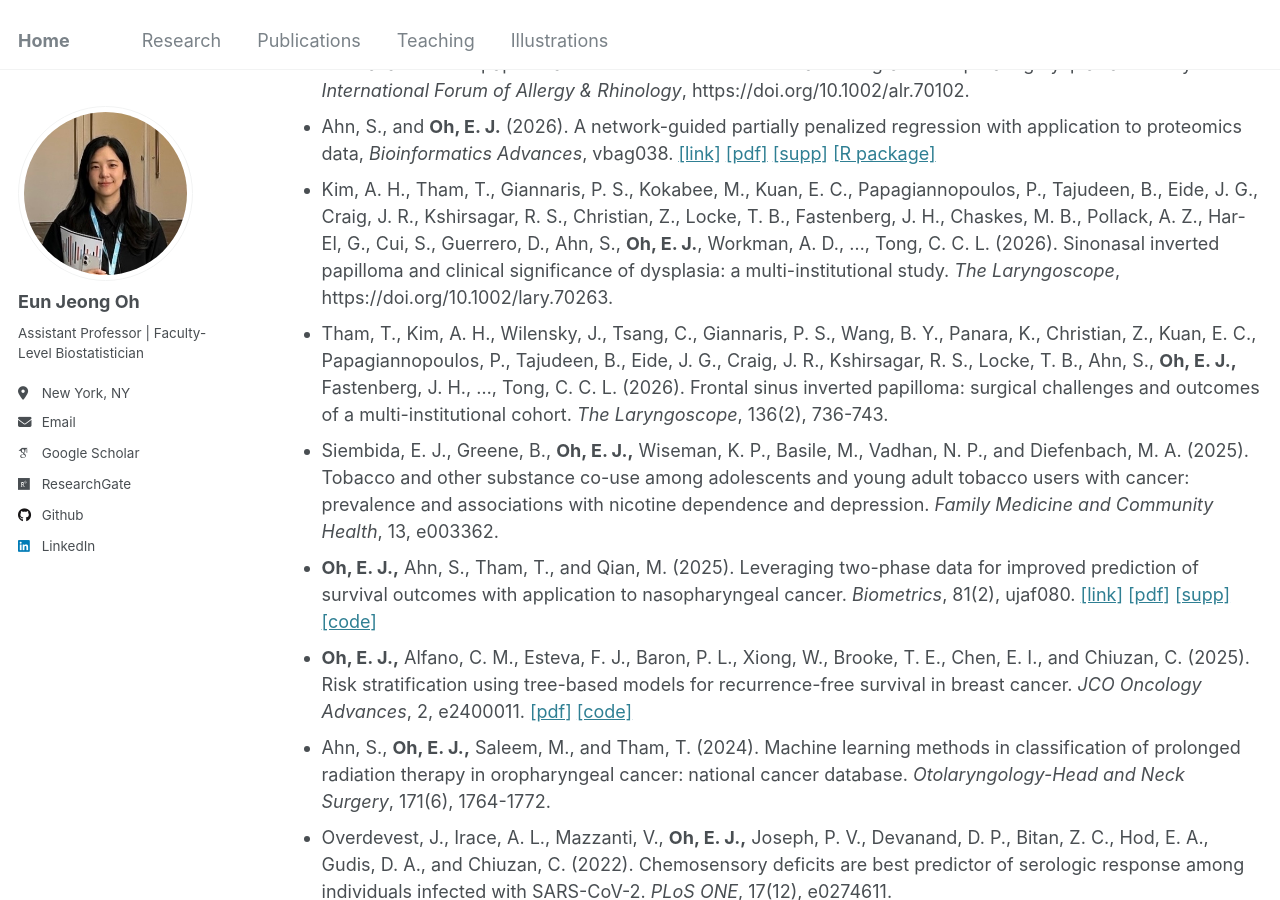
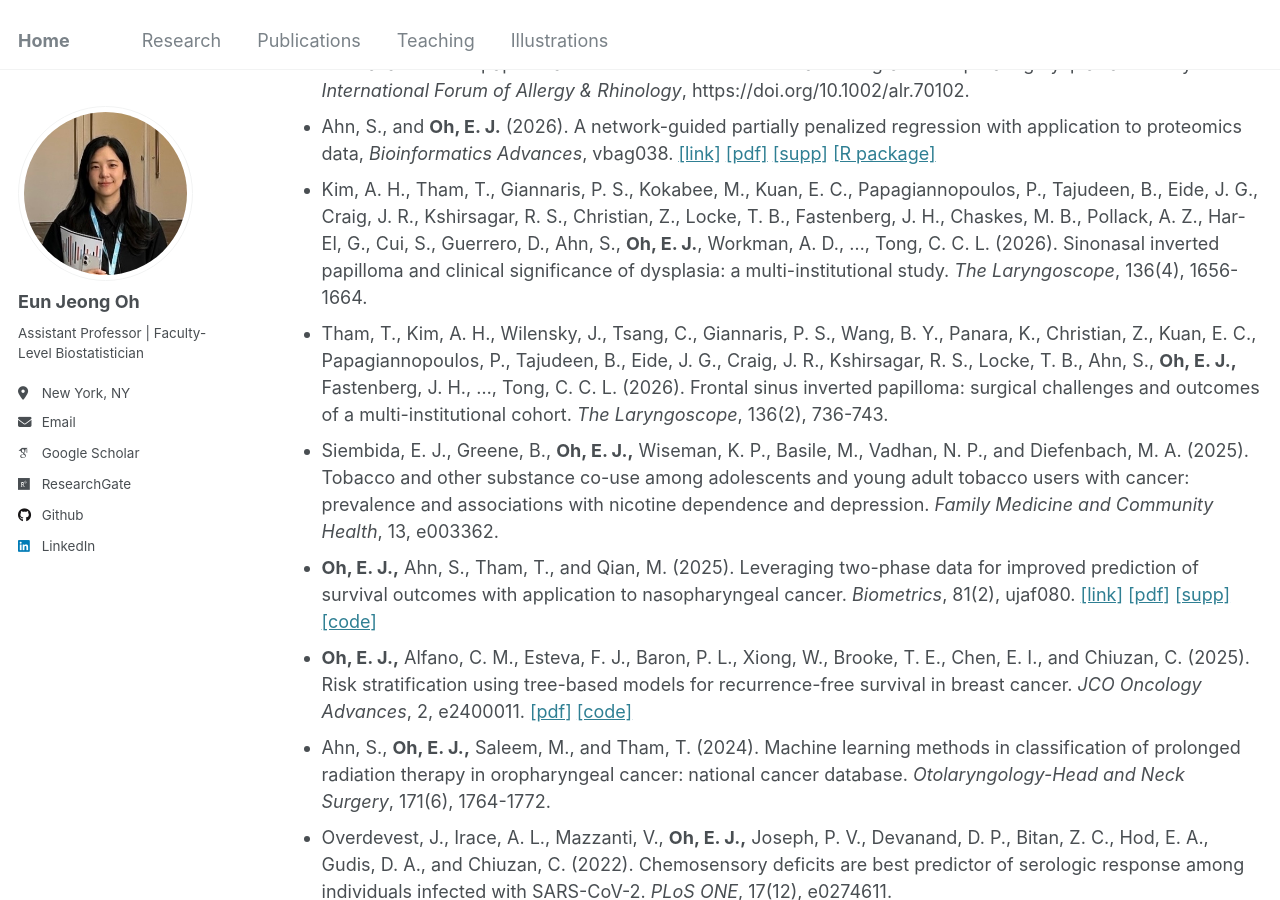
Before and after one commit to oheunj/oheunj.github.io, a Jekyll site: the page built from _pages/publications.md, in a window 1280 px wide and 900 px high, scrolled down 645 px. Built offline with Jekyll 4.4.1, drawn with Linux system fonts in a browser that asks for light colours; some web fonts are replaced.

Commit message:
Update publications.md

```diff
--- a/_pages/publications.md
+++ b/_pages/publications.md
@@ -19,7 +19,7 @@ redirect_from:
 * Cohn, E., Karlson, E., Joffe, H., Choi, K., Federer, J., Tepp, R., McNally, S., Pourkey, N., Ziogas, A., Anton-Culver, H., Zhou, Z., Chiuzan, C., __Oh, E. J.,__ Fang, J., and Jones, S. S. (Accepted). Leveraging the All of Us Research Program to advance women’s health: addressing conditions that affect women differently, disproportionately, and uniquely, _Journal of Women's Health_.
 * Tham, T., Giannaris, P., Kim, A., Kokabee, M., Kuan, E. C., Papagiannopoulos, P., Tajudeen, B., Eide, J. G., Craig, J., Kshirsagar, R., Christian, Z., Locke, T., Fastenberg, J., Chaskes, M., Pollack, A., Har-El, G., Cui, S., Guerrero, D., Ahn, S., __Oh, E. J.,__ Kennedy, D., ..., Tong, C. C. L. (2026). A novel risk stratification tool for sinonasal inverted papilloma recurrence: multi-institutional nomogram incorporating dysplasia severity. _International Forum of Allergy & Rhinology_, https://doi.org/10.1002/alr.70102.
 * Ahn, S., and __Oh, E. J.__ (2026). A network-guided partially penalized regression with application to proteomics data, _Bioinformatics Advances_,  vbag038. [[link]](https://academic.oup.com/bioinformaticsadvances/article/6/1/vbag038/8456552) [[pdf]](https://oheunj.github.io/files/vbag038.pdf) [[supp]](https://oheunj.github.io/files/vbag038_supplementary_data.pdf) [[R package]](https://cran.r-project.org/web/packages/NetGreg/index.html)
-* Kim, A. H., Tham, T., Giannaris, P. S., Kokabee, M., Kuan, E. C., Papagiannopoulos, P., Tajudeen, B., Eide, J. G., Craig, J. R., Kshirsagar, R. S., Christian, Z., Locke, T. B., Fastenberg, J. H., Chaskes, M. B., Pollack, A. Z., Har-El, G., Cui, S., Guerrero, D., Ahn, S., __Oh, E. J.__, Workman, A. D., ..., Tong, C. C. L. (2026). Sinonasal inverted papilloma and clinical significance of dysplasia: a multi-institutional study. _The Laryngoscope_, https://doi.org/10.1002/lary.70263.
+* Kim, A. H., Tham, T., Giannaris, P. S., Kokabee, M., Kuan, E. C., Papagiannopoulos, P., Tajudeen, B., Eide, J. G., Craig, J. R., Kshirsagar, R. S., Christian, Z., Locke, T. B., Fastenberg, J. H., Chaskes, M. B., Pollack, A. Z., Har-El, G., Cui, S., Guerrero, D., Ahn, S., __Oh, E. J.__, Workman, A. D., ..., Tong, C. C. L. (2026). Sinonasal inverted papilloma and clinical significance of dysplasia: a multi-institutional study. _The Laryngoscope_, 136(4), 1656-1664.
 * Tham, T., Kim, A. H., Wilensky, J., Tsang, C., Giannaris, P. S., Wang, B. Y., Panara, K., Christian, Z., Kuan, E. C., Papagiannopoulos, P., Tajudeen, B., Eide, J. G., Craig, J. R., Kshirsagar, R. S., Locke, T. B., Ahn, S., __Oh, E. J.,__ Fastenberg, J. H., ..., Tong, C. C. L. (2026). Frontal sinus inverted papilloma: surgical challenges and outcomes of a multi-institutional cohort. _The Laryngoscope_, 136(2), 736-743.
 * Siembida, E. J., Greene, B., __Oh, E. J.,__ Wiseman, K. P., Basile, M., Vadhan, N. P., and Diefenbach, M. A. (2025). Tobacco and other substance co-use among adolescents and young adult tobacco users with cancer: prevalence and associations with nicotine dependence and depression. _Family Medicine and Community Health_, 13, e003362.
 * __Oh, E. J.,__ Ahn, S., Tham, T., and Qian, M. (2025). Leveraging two-phase data for improved prediction of survival outcomes with application to nasopharyngeal cancer. _Biometrics_, 81(2), ujaf080. [[link]](https://academic.oup.com/biometrics/article/doi/10.1093/biomtc/ujaf080/8174609?utm_source=authortollfreelink&utm_campaign=biometrics&utm_medium=email&guestAccessKey=3eeab5b5-3196-45c2-a2dc-26cd057f53c8) [[pdf]](https://oheunj.github.io/files/ujaf080.pdf) [[supp]](https://oheunj.github.io/files/BIOM_SuppMaterials_TwoPhaseSurv.pdf) [[code]](https://github.com/oheunj/TwoPhaseSurv)
```
